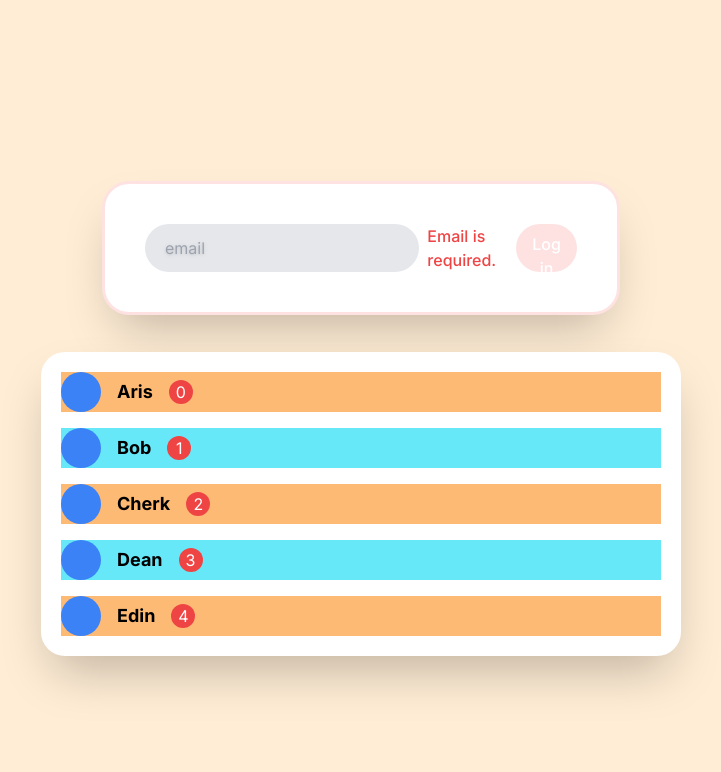
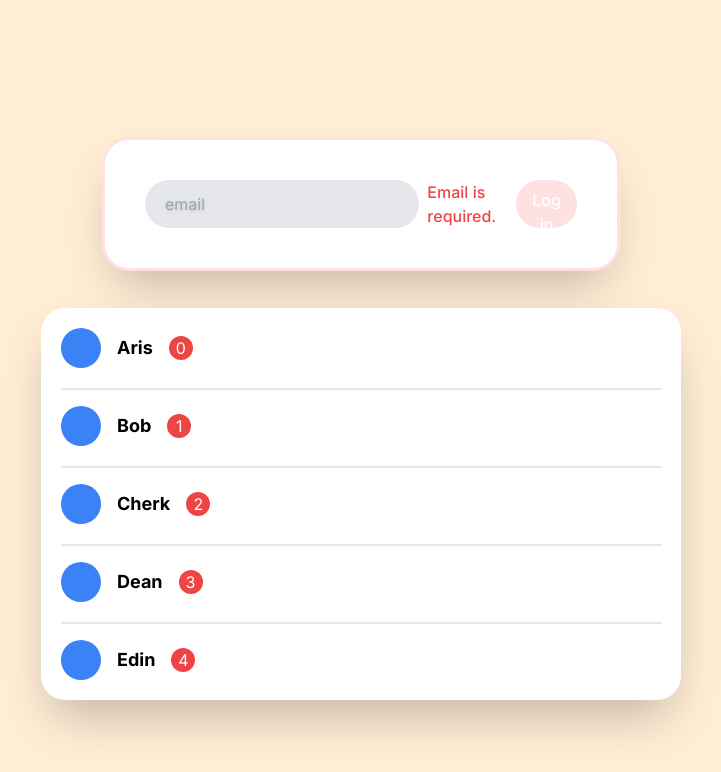
Before and after one commit to aristata/nextjs-04-carrot-market-v2, a Next.js app: page / in a window 1280 px wide. Shown: the top 772 px of the page, without its empty margins (279-1000 px from the left). Built offline with nearby package versions, Linux system fonts and the light colour scheme.

Commit message:
first last

```diff
--- a/app/page.tsx
+++ b/app/page.tsx
@@ -41,7 +41,7 @@
           <div
             key={index}
             className={
-              "flex items-center gap-4 odd:bg-orange-300 even:bg-cyan-300"
+              "flex items-center gap-4 border-b-2 pb-5 last:border-0 last:pb-0"
             }
           >
             <div className={"size-10 bg-blue-500 rounded-full"} />
```
